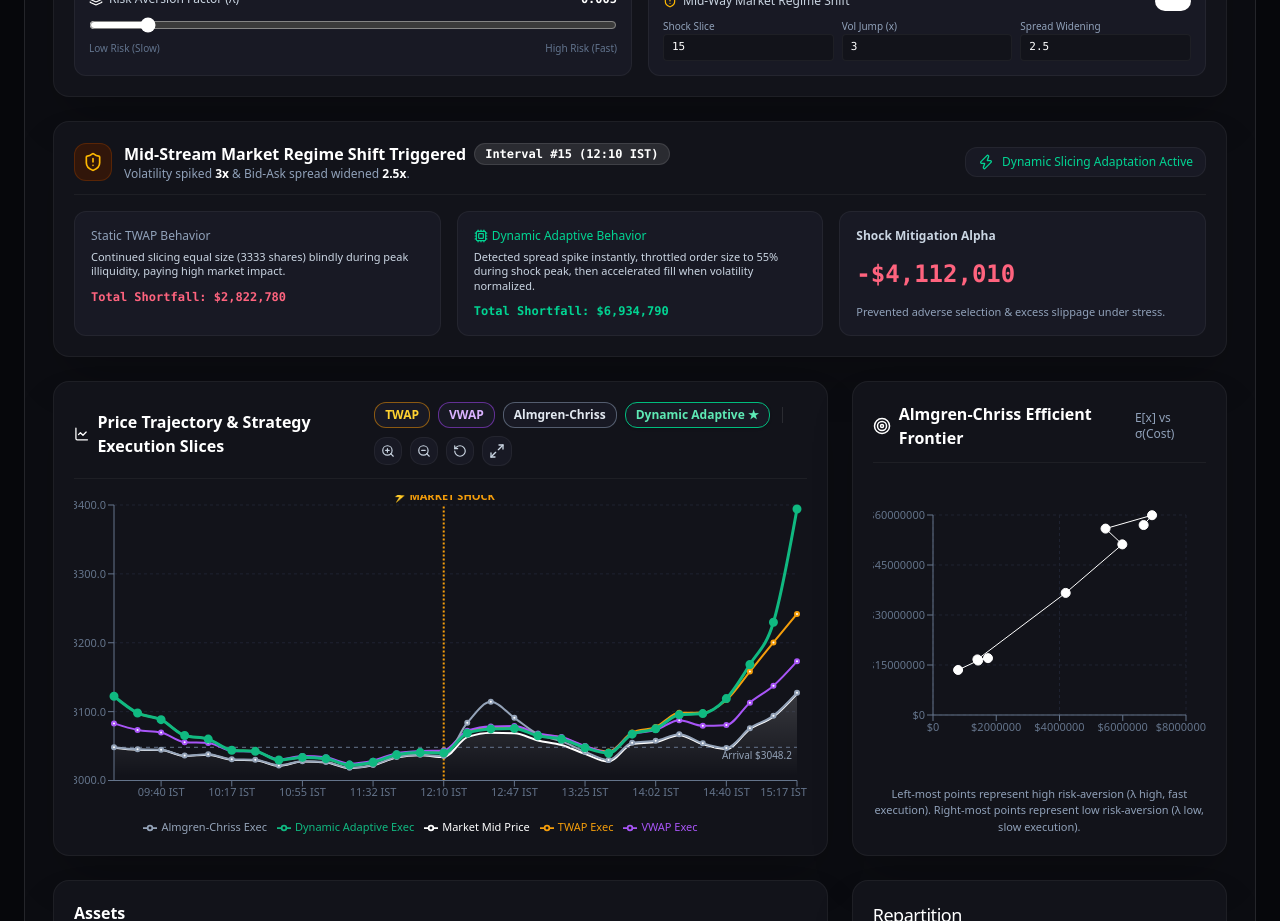
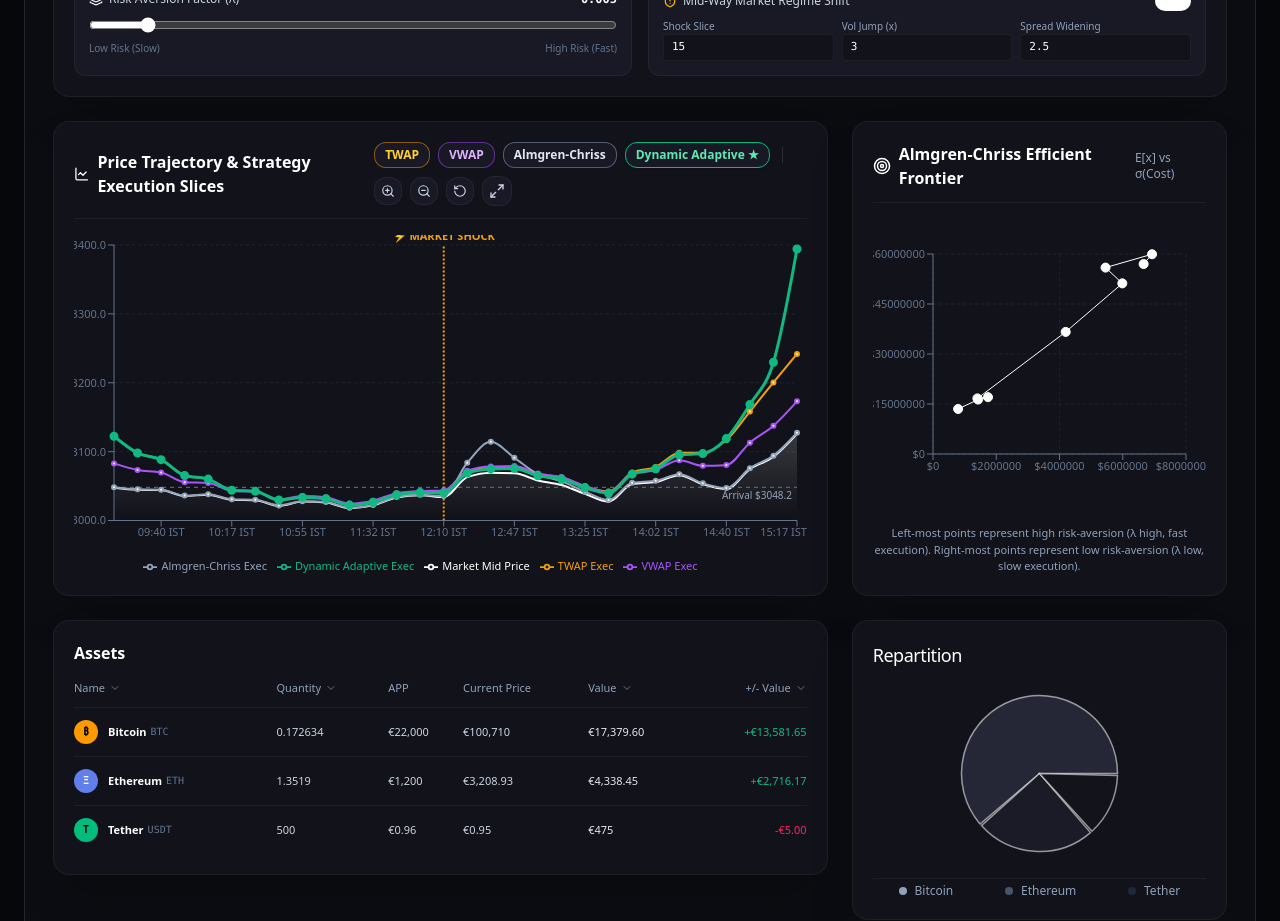
Before and after one commit to Viidhyanshu/OPTIMAL-TRADE, a Next.js app: page / in a window 1280 px wide. Shown: the part 1040-1961 px from the top of the page. Built offline with nearby package versions, Linux system fonts and the light colour scheme.

Commit message:
Remove RegimeShockBanner component as requested

```diff
--- a/src/app/page.tsx
+++ b/src/app/page.tsx
@@ -8,7 +8,6 @@ import { Header } from '@/components/Header';
 import { MainHeroChartCard } from '@/components/MainHeroChartCard';
 import { AssetsTableCard } from '@/components/AssetsTableCard';
 import { RepartitionPieCard } from '@/components/RepartitionPieCard';
-import { RegimeShockBanner } from '@/components/RegimeShockBanner';
 import { PriceTrajectoryChart } from '@/components/PriceTrajectoryChart';
 import { SliceBreakdownChart } from '@/components/SliceBreakdownChart';
 import { TradeTable } from '@/components/TradeTable';
@@ -90,10 +89,7 @@ export default function OptimalTradeApp() {
                 onRunSimulation={handleRunSimulation}
               />
 
-              {/* Row 3: Mid-Way Regime Shock Banner */}
-              <RegimeShockBanner result={simulationResult} />
-
-              {/* Row 4: Price Trajectory & Efficient Frontier */}
+              {/* Row 3: Price Trajectory & Efficient Frontier */}
               <div className="grid grid-cols-1 lg:grid-cols-3 gap-6">
                 <div className="lg:col-span-2">
                   <PriceTrajectoryChart result={simulationResult} />
@@ -103,7 +99,7 @@ export default function OptimalTradeApp() {
                 </div>
               </div>
 
-              {/* Row 5: Assets Table + Repartition Pie */}
+              {/* Row 4: Assets Table + Repartition Pie */}
               <div className="grid grid-cols-1 lg:grid-cols-3 gap-6">
                 <div className="lg:col-span-2">
                   <AssetsTableCard result={simulationResult} />
@@ -113,13 +109,13 @@ export default function OptimalTradeApp() {
                 </div>
               </div>
 
-              {/* Row 6: Bottom Grid Cards (Recent Transactions, Market, Articles) */}
+              {/* Row 5: Bottom Grid Cards (Recent Transactions, Market, Articles) */}
               <BottomCards />
 
-              {/* Row 7: Trade Slicing Distribution Bar Chart */}
+              {/* Row 6: Trade Slicing Distribution Bar Chart */}
               <SliceBreakdownChart result={simulationResult} />
 
-              {/* Row 8: Granular Execution Log Table */}
+              {/* Row 7: Granular Execution Log Table */}
               <TradeTable result={simulationResult} />
             </>
           )}
```
